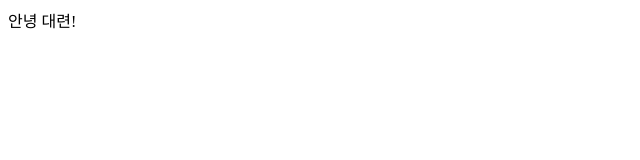
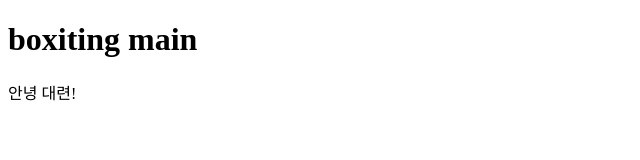
Before and after one commit to choiseunghyeon/boxiting, a plain HTML site: page index.html in a window 1280 px wide. Shown: the whole page, without its empty margins (0-640 px from the left). Drawn offline with Linux system fonts and the light colour scheme.

Commit message:
메인 페이지 생성

```diff
--- a/index.html
+++ b/index.html
@@ -6,6 +6,7 @@
     <title>Document</title>
 </head>
 <body>
+    <h1>boxiting main</h1>
     <div>
         안녕 대련!
     </div>
```
